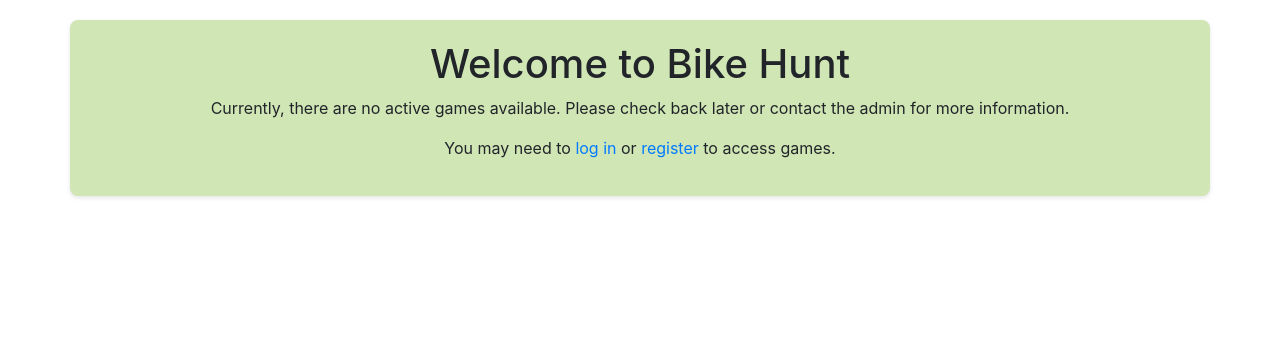
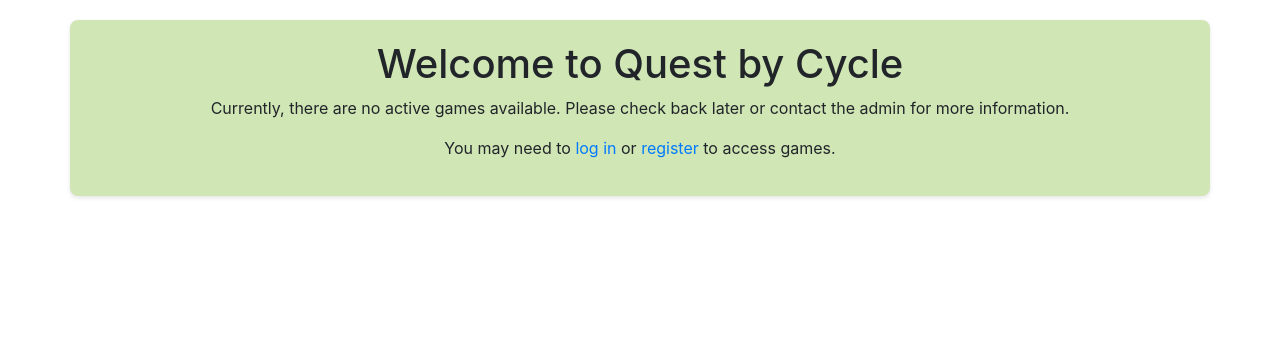
Before and after one commit to pnewstein/QuestByCycle, a Python web app: template app/templates/no_game.html in a window 1280 px wide. Shown: the part 64-420 px from the top of the page. Run offline with Jinja, Linux system fonts and the light colour scheme; the template is opened without the code that fills it, so the values that code supplies are empty; some libraries are stand-ins or nearby versions.

Commit message:
remove bike hunt

```diff
--- a/app/templates/no_game.html
+++ b/app/templates/no_game.html
@@ -2,7 +2,7 @@
 
 {% block content %}
 <div class="container text-center">
-    <h1>Welcome to Bike Hunt</h1>
+    <h1>Welcome to Quest by Cycle</h1>
     <p>Currently, there are no active games available. Please check back later or contact the admin for more information.</p>
     {% if not current_user.is_authenticated %}
     <p>You may need to <a href="{{ url_for('auth.login') }}">log in</a> or <a href="{{ url_for('auth.register') }}">register</a> to access games.</p>
```
